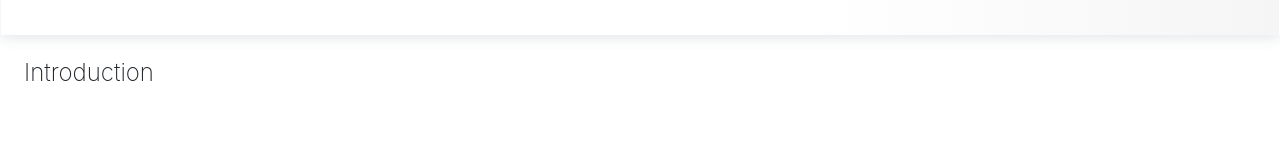
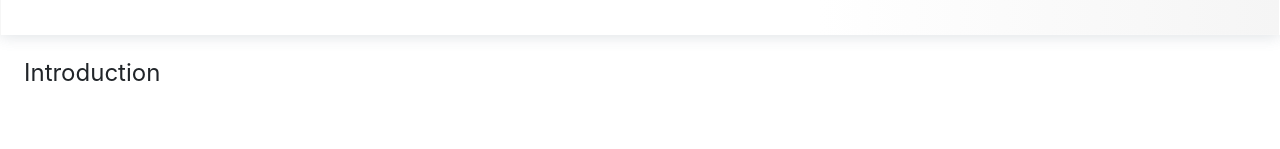
Before and after one commit to edisonesc/portfolio-v2, an Angular app: page /pages/home in a window 1280 px wide. Shown: the part 765-914 px from the top of the page. Built offline with nearby package versions, Linux system fonts and the light colour scheme.

Commit message:
style: update font-weights

```diff
--- a/package.json
+++ b/package.json
@@ -8,7 +8,9 @@
     "test": "ng test",
     "lint": "ng lint",
     "e2e": "ng e2e",
-    "ghpages:release": "git checkout gh-pages && git push origin --delete gh-pages || : && ng build --prod --base-href https://edisonesc.github.io/portfolio-v2/ && ngh --dir=dist/portfolio-v2"
+    "ghpages:release": "git checkout gh-pages && git push origin --delete gh-pages || : && ng build --prod --base-href https://edisonesc.github.io/portfolio-v2/ && ngh --dir=dist/portfolio-v2",
+    "git:push": "git push origin gh-pages:master"
+
   },
   "private": true,
   "dependencies": {
--- a/src/app/pages/home/home.component.scss
+++ b/src/app/pages/home/home.component.scss
@@ -112,7 +112,7 @@ ul {
   #title {
     margin: 24px auto 24px 24px;
     font-size: 1.5rem;
-    font-weight: 250;
+    font-weight: 400;
   }
 
   //   #title::before {
```
